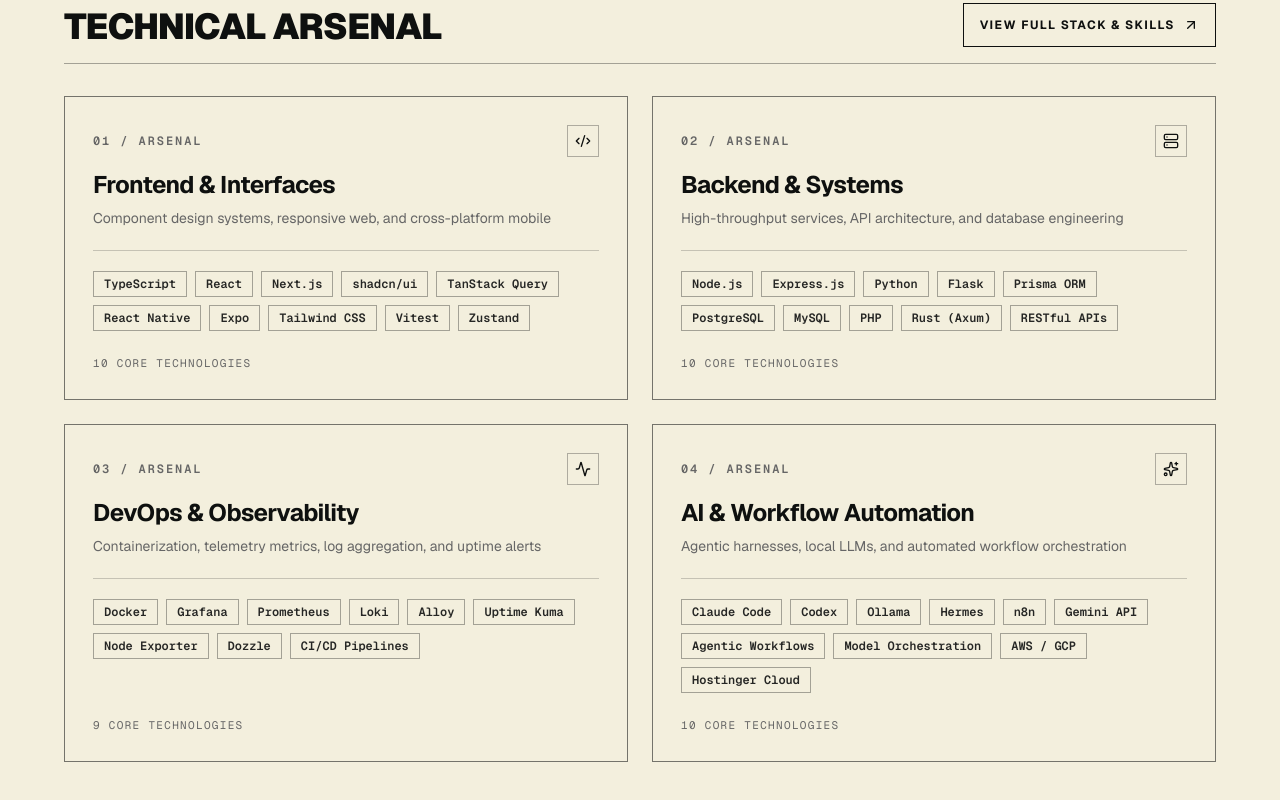
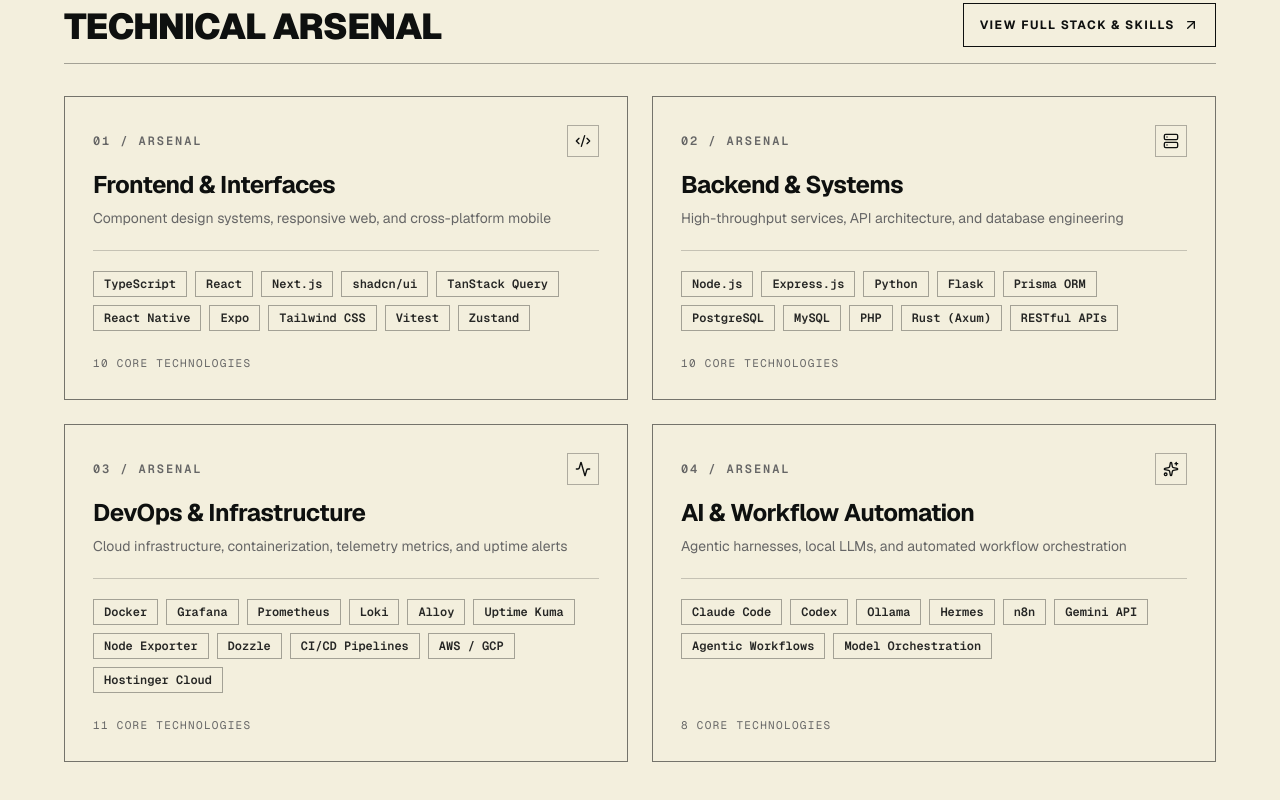
Before and after one commit to franze-calleja/franzecalleja, a Next.js app: page / in a window 1280 px wide. Shown: the part 3332-4132 px from the top of the page. Built offline with nearby package versions, Linux system fonts and the light colour scheme; no server answers.

Commit message:
fix: update DevOps category title and subtitle; adjust items list

```diff
--- a/components/technical-arsenal.tsx
+++ b/components/technical-arsenal.tsx
@@ -50,8 +50,8 @@
   },
   {
     index: "03",
-    title: "DevOps & Observability",
-    subtitle: "Containerization, telemetry metrics, log aggregation, and uptime alerts",
+    title: "DevOps & Infrastructure",
+    subtitle: "Cloud infrastructure, containerization, telemetry metrics, and uptime alerts",
     icon: Activity,
     items: [
       "Docker",
@@ -63,6 +63,8 @@
       "Node Exporter",
       "Dozzle",
       "CI/CD Pipelines",
+      "AWS / GCP",
+      "Hostinger Cloud",
     ],
   },
   {
@@ -79,8 +81,6 @@
       "Gemini API",
       "Agentic Workflows",
       "Model Orchestration",
-      "AWS / GCP",
-      "Hostinger Cloud",
     ],
   },
 ];
```
